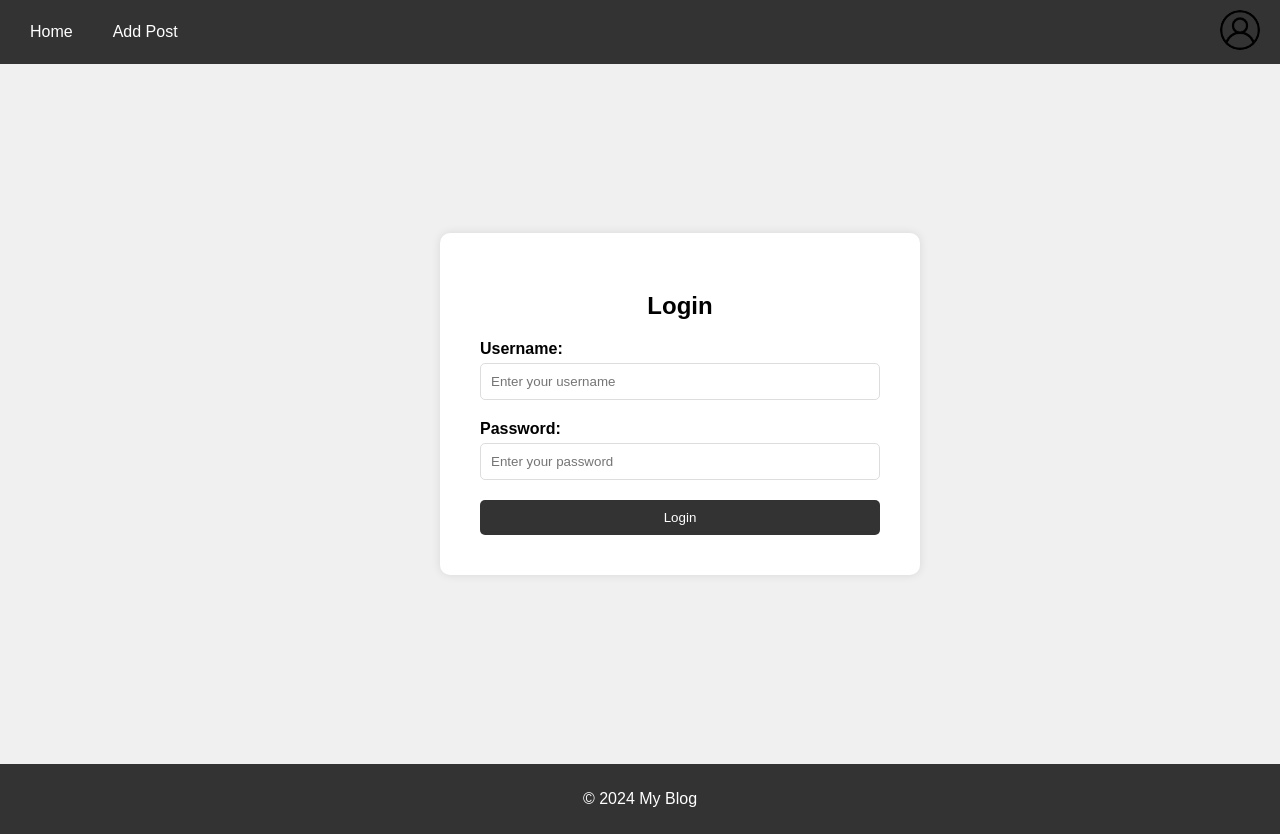
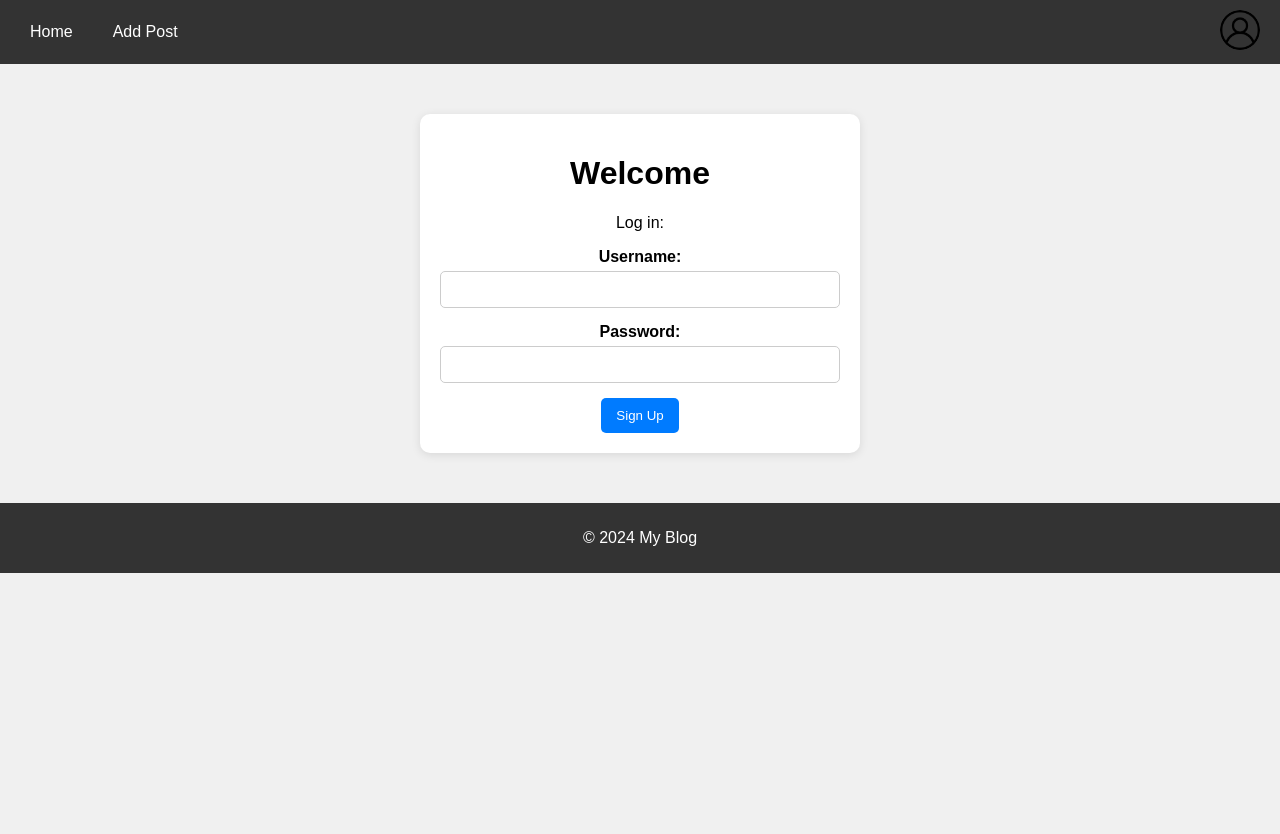
Before and after one commit to Jawa4a/WAD2024, a Vue app: page /login in a window 1280 px wide. After the commit the page ends 800 px from the top, so only its background shows below. Built offline with nearby package versions, Linux system fonts and the light colour scheme.

Commit message:
password validation for login page

```diff
--- a/src/views/Login.vue
+++ b/src/views/Login.vue
@@ -1,44 +1,99 @@
 <template>
-    <div class="login-container">
-      <section class="form-section">
-        <LoginFormComponent :onSubmit="handleLogin" />
-      </section>
+  <main>
+    <h1>Welcome</h1>
+    <p>Log in:</p>
+    <form @submit.prevent="validatePassword">
+      <div>
+        <label for="username">Username:</label>
+        <input type="text" v-model="username" required />
+      </div>
+      <div>
+        <label for="password">Password:</label>
+        <input type="password" v-model="password" required />
+      </div>
+      <button type="submit">Sign Up</button>
+    </form>
+    <div v-if="errorMessages.length">
+      <p>This password is invalid:</p>
+      <ul>
+        <li v-for="(message, index) in errorMessages" :key="index">{{ message }}</li>
+      </ul>
     </div>
-  </template>
-
+  </main>
+</template>
   <script>
-  import LoginFormComponent from "../components/LoginFormComponent.vue";
-
   export default {
-    name: "LoginView",
-    components: {
-      LoginFormComponent,
+    name: 'login',
+    data() {
+      return {
+        username: '',
+        password: '',
+        errorMessages: [],
+      };
     },
     methods: {
-      handleLogin(username, password) {
-        if (username === "admin" && password === "Password_123") {
-          alert("Login successful!");
-          return true;
-        } else {
-          return false;
+      validatePassword() {
+        this.errorMessages = [];
+        const password = this.password;
+        if (password.length < 8 || password.length >= 15) {
+          this.errorMessages.push('Password must be between 8 and 15 characters long.');
+        }
+        if (!/^[A-Z]/.test(password)) {
+          this.errorMessages.push('Password must start with an uppercase letter.');
+        }
+        if (!/.*[A-Z].*/.test(password)) {
+          this.errorMessages.push('Password must include at least one uppercase letter.');
+        }
+        if ((password.match(/[a-z]/g) || []).length < 2) {
+          this.errorMessages.push('Password must include at least two lowercase letters.');
+        }
+        if (!/.*\d.*/.test(password)) {
+          this.errorMessages.push('Password must include at least one numeric value.');
+        }
+        if (!password.includes('_')) {
+          this.errorMessages.push('Password must include the character "_".');
+        }
+        if (this.errorMessages.length === 0) {
+          alert('Signup successful!');
         }
       },
     },
   };
   </script>
-
   <style scoped>
-  .login-container {
-    display: flex;
-    justify-content: center;
-    align-items: center;
-    min-height: 80vh;
-    background-color: #f0f0f0;
+  main {
+    max-width: 400px;
+    margin: 50px auto;
+    background-color: white;
     padding: 20px;
+    border-radius: 10px;
+    box-shadow: 0 2px 10px rgba(0, 0, 0, 0.1);
+    text-align: center;
   }
-
-  .form-section {
+  form div {
+    margin-bottom: 15px;
+  }
+  form label {
+    display: block;
+    margin-bottom: 5px;
+    font-weight: bold;
+  }
+  form input {
     width: 100%;
-    max-width: 400px;
+    padding: 10px;
+    border: 1px solid #ccc;
+    border-radius: 5px;
+    box-sizing: border-box;
+  }
+  button {
+    background-color: #007BFF;
+    color: white;
+    padding: 10px 15px;
+    border: none;
+    border-radius: 5px;
+    cursor: pointer;
+  }
+  button:hover {
+    background-color: #0056B3;
   }
   </style>
```
